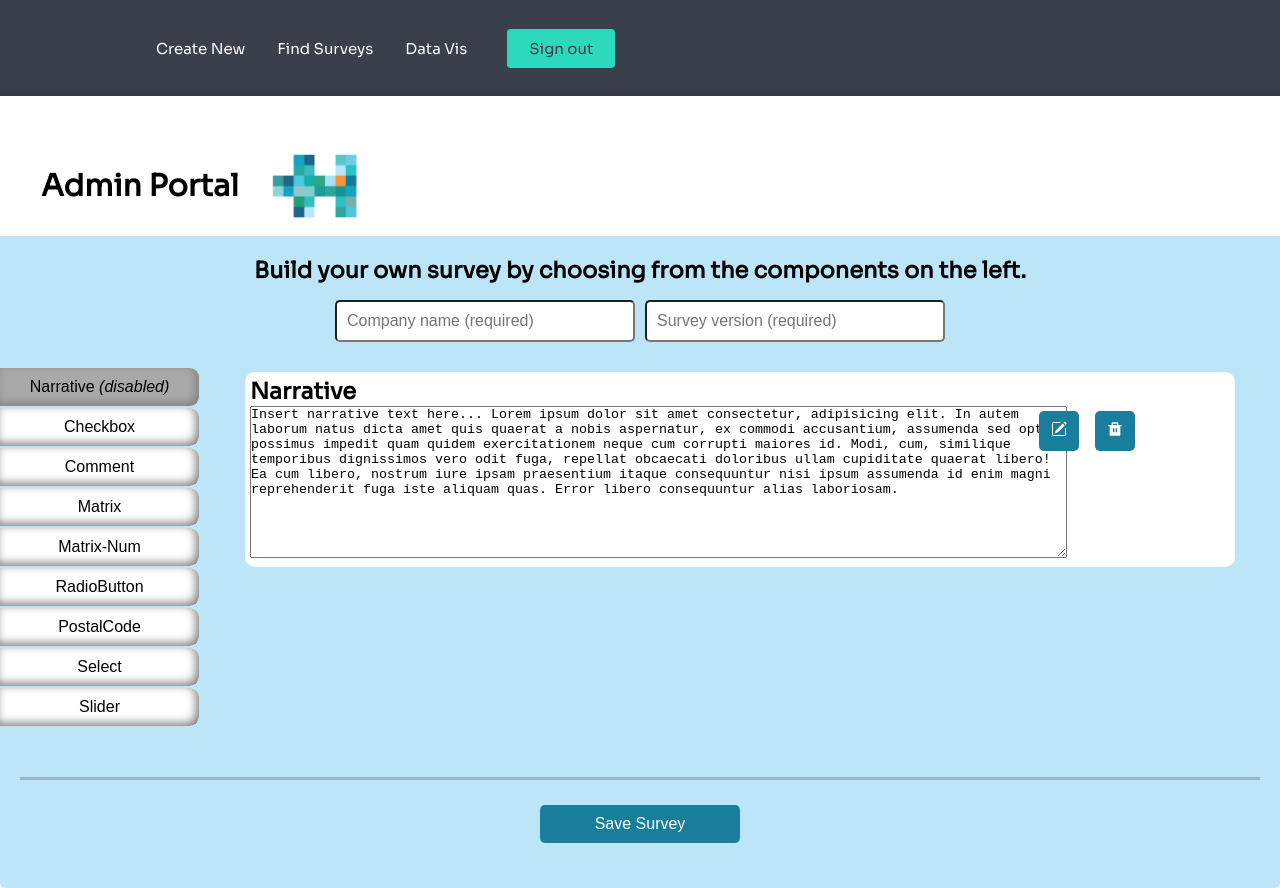
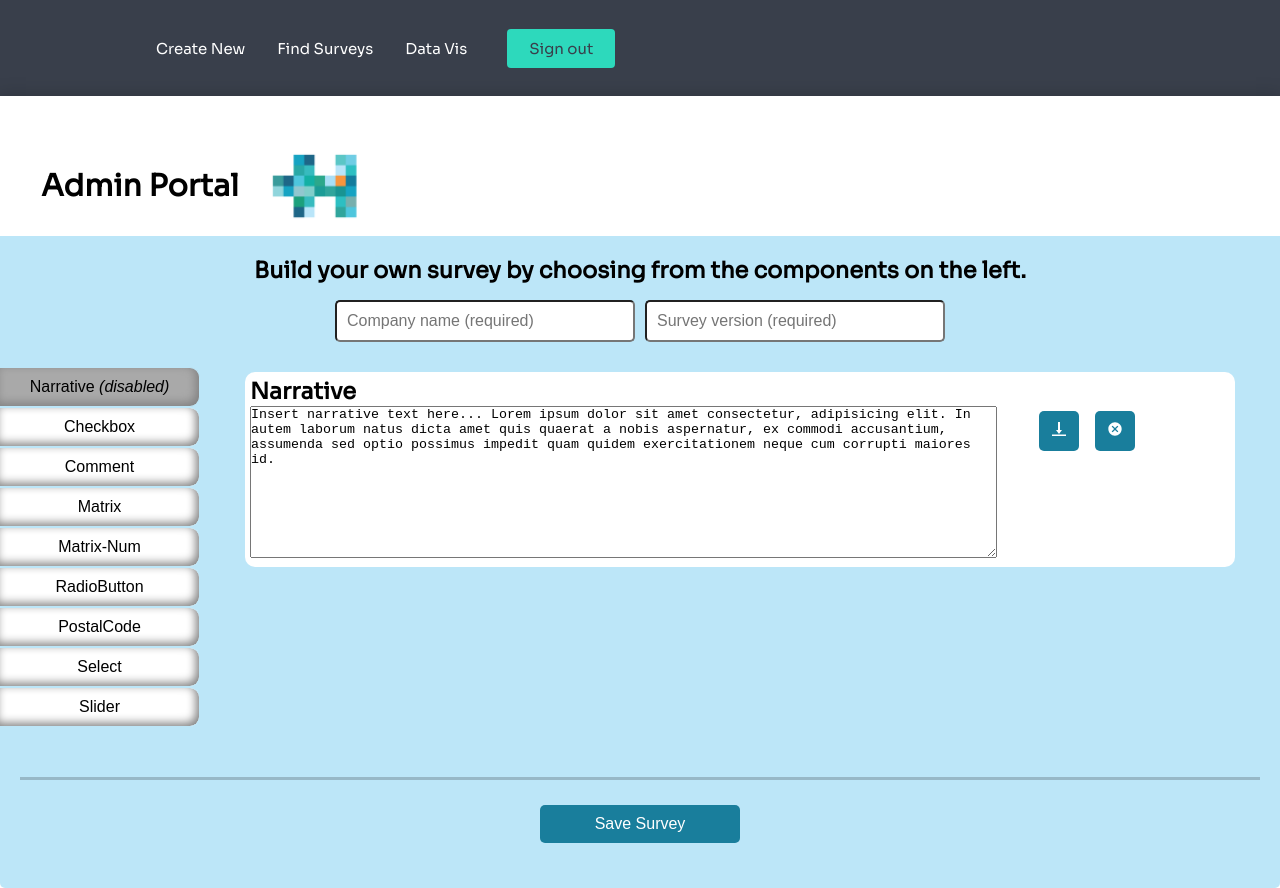
Before and after one commit to fjjes/project3-Hive, a React (Create React App) app in the folder client/: page / in a window 1280 px wide. Both pictures are taken after a click on the button "Edit". Built offline with nearby package versions, Linux system fonts and the light colour scheme.

Commit message:
Trying to get the old narrative pulled into the edit function and the updated narrative to save

```diff
--- a/client/src/components/AdminQuestions/NarrativeOne.js
+++ b/client/src/components/AdminQuestions/NarrativeOne.js
@@ -1,56 +1,91 @@
-import React from "react";
-import { useEffect, useState } from "react";
-import { Link } from "react-router-dom";
+import React, { useContext } from "react";
+import { useState, useEffect } from "react";
 import * as BsIcons from "react-icons/bs";
-import * as RiIcons from "react-icons/ri";
 import * as GiIcons from "react-icons/gi";
 import * as MdIcons from "react-icons/md";
 
-function NarrativeOne(props) {
-  const [inEditMode, setInEditMode] = useState({ status: false, rowKey: null });
+function NarrativeOne({passStuff}) {
+  const [inEditMode, setInEditMode] = useState({ status: false });
+  const [narrative, setNarrative] = useState(
+    "Insert narrative text here... Lorem ipsum dolor sit amet consectetur, adipisicing elit. In autem laborum natus dicta amet quis quaerat a nobis aspernatur, ex commodi accusantium, assumenda sed optio possimus impedit quam quidem exercitationem neque cum corrupti maiores id."
+  );
 
-  const narrativeTextDefault =
-    "Insert narrative text here... Lorem ipsum dolor sit amet consectetur, adipisicing elit. In autem laborum natus dicta amet quis quaerat a nobis aspernatur, ex commodi accusantium, assumenda sed optio possimus impedit quam quidem exercitationem neque cum corrupti maiores id. Modi, cum, similique temporibus dignissimos vero odit fuga, repellat obcaecati doloribus ullam cupiditate quaerat libero! Ea cum libero, nostrum iure ipsam praesentium itaque consequuntur nisi ipsum assumenda id enim magni reprehenderit fuga iste aliquam quas. Error libero consequuntur alias laboriosam.";
+  const handleNarrativeChange = (e) => {
+    console.log('narrative edit...')
+    setNarrative(e.target.value)
+  }
 
-  const onEditClicked = (id, currentNarrative) => {
-    setInEditMode({ status: true, key: id });
-    // setNarrative(currentNarrative)
+  const onEditClicked = () => {
     console.log("clicked edit");
+    setInEditMode({ status: true });
   };
 
-  const handleDeleteClick = () => {
-    console.log("clicked delete");
+  const onSave = () => {
+    console.log("clicked save");
+    setNarrative(narrative)
+    setInEditMode({ status: false });
+    passStuff(narrative)
   };
 
-  function handleNarrativeChange(event) {
-    props.onChange(event.target.value);
+  const onCancel=()=>{
+    console.log("clicked cancel")
+    setInEditMode({status:false })
   }
+
+  console.log("The narrative that works! (from NarrativeOne): ", narrative)  // This one is correct!!!
+
+  useEffect(()=>{
+    console.log("Narrative from useEffect: ", narrative)
+ },[narrative])
 
   return (
     <div className="question-component admin-question-component narrative-component">
-      <h2 style={{textAlign: "left"}}>Narrative</h2>
+      <h2 style={{ textAlign: "left" }}>Narrative</h2>
       <div className="narrative">
         <div className="narrative-text-area">
           {inEditMode.status ? (
             <textarea
+              className="narrative-text-area-input"
               rows="10"
-              cols="100"
               type="text"
-              // value={props.value}
-              defaultValue={narrativeTextDefault}
+              value={narrative}
               onChange={handleNarrativeChange}
-            >
-            </textarea>
+            />
           ) : (
-            <p>{narrativeTextDefault}</p>
+            <p>{narrative}</p>
           )}
         </div>
         <div className="narrative-buttons">
+          {inEditMode.status ? (
+            <div>
+              <button
+                className="clear icn1"
+                title="Save"
+                onClick={() =>
+                  onSave()
+                  // row._id, company, version, surveyNum
+                }
+              >
+                <GiIcons.GiSaveArrow />
+              </button>
+              <span className="slash" style={{ color: "#fff" }}>
+                /
+              </span>
+              <button
+                className="clear icn2"
+                title="Cancel"
+                onClick={() => onCancel()}
+                >
+                <MdIcons.MdCancel />
+              </button>
+                </div>
+              ) : (
+            <div>
               <button
                 className="clear icn3"
                 title="Edit"
-            onClick={() =>
-              onEditClicked()
+                onClick={
+                  () => onEditClicked()
                   // narrative
                 }
               >
@@ -59,16 +94,8 @@ function NarrativeOne(props) {
               <span className="slash" style={{ color: "#fff" }}>
                 /
               </span>
-          <button
-            className="clear icn4"
-            title="Delete"
-            onClick={() => {
-              handleDeleteClick();
-              // row._id
-            }}
-          >
-            <RiIcons.RiDeleteBinFill />
-          </button>
+            </div>
+          )}
         </div>
       </div>
     </div>
```
Lines whose indentation alone changed are shown as unchanged.
